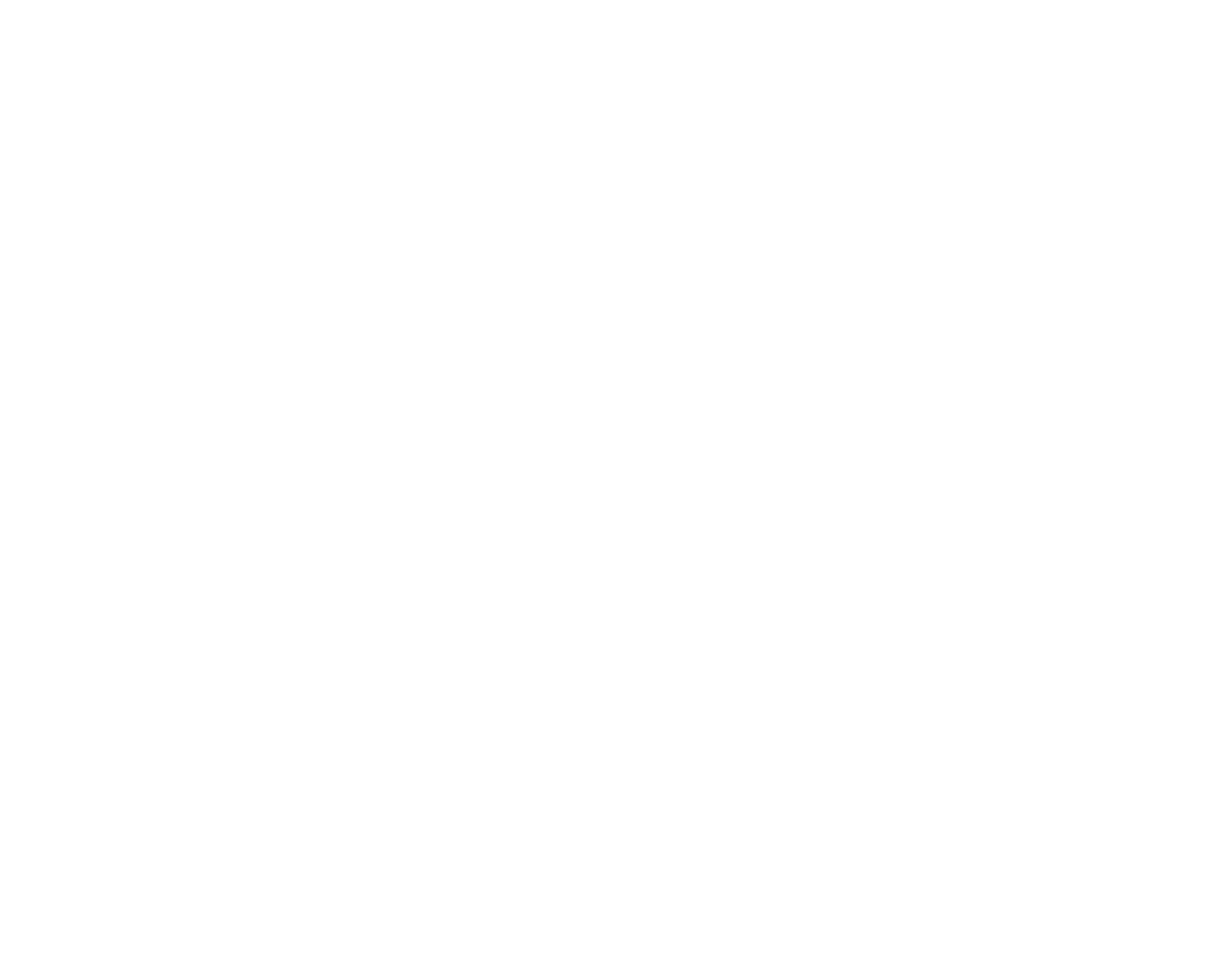
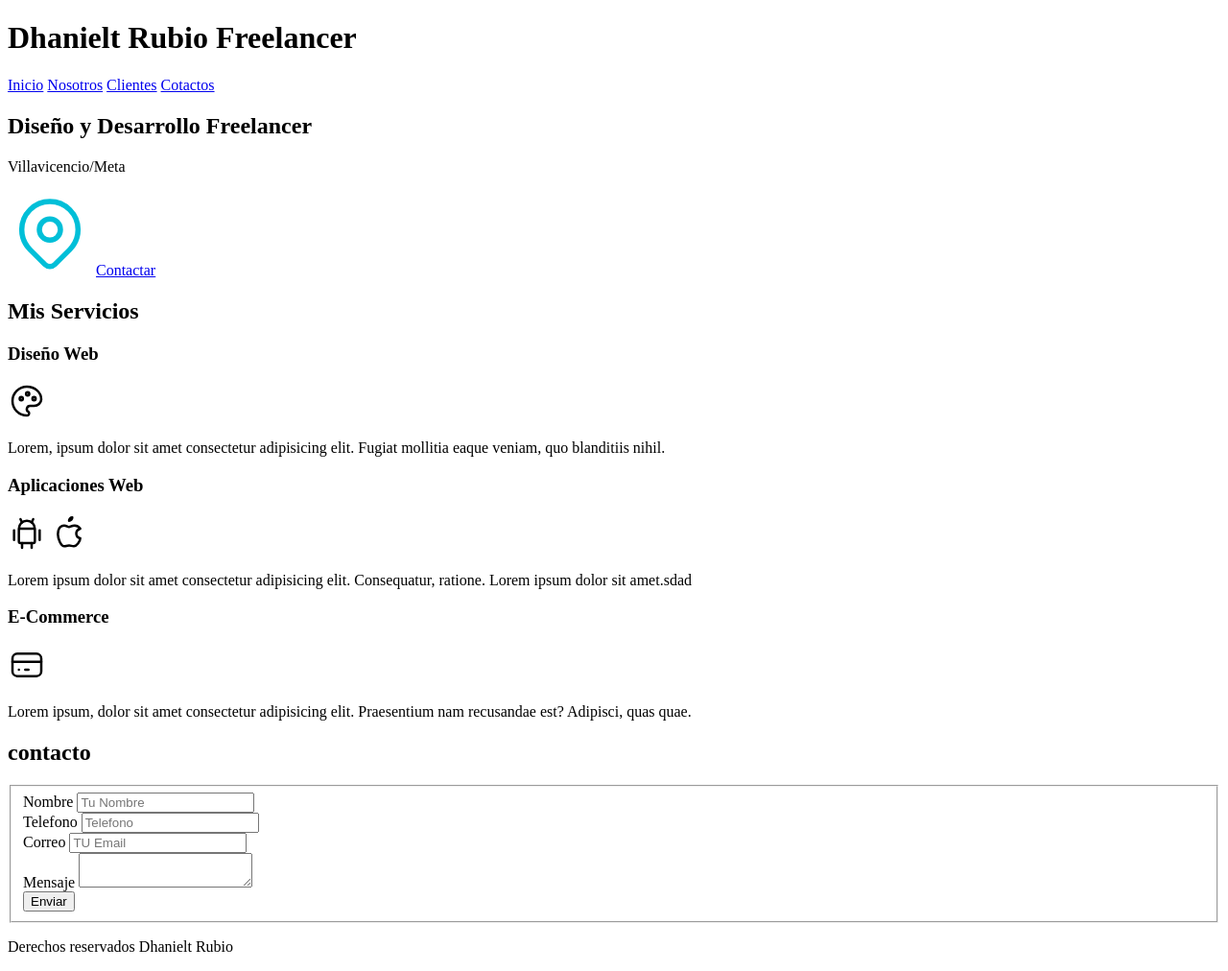
Before and after one commit to dhanielt/PrimeraWeb, a plain HTML site: page index.html in a window 1280 px wide. Shown: the whole page at 96% size. Before the commit the page ends 800 px from the top, so only its background shows below. Drawn offline with Linux system fonts and the light colour scheme.

Commit message:
HTML teminado

```diff
--- a/index.html
+++ b/index.html
@@ -7,5 +7,115 @@
 </head>
 <body>
 
+  <header>
+    <h1>Dhanielt Rubio Freelancer</h1>
+  </header>
+
+  <nav>
+    <a href="#">Inicio</a>
+    <a href="#">Nosotros</a>
+    <a href="#">Clientes</a>
+    <a href="#">Cotactos</a>
+  </nav>
+
+  <section>
+    <h2>Diseño y Desarrollo Freelancer</h2>
+    <p>Villavicencio/Meta</p>
+    <svg xmlns="http://www.w3.org/2000/svg" class="icon icon-tabler icon-tabler-map-pin" width="88" height="88" viewBox="0 0 24 24" stroke-width="1.5" stroke="#00bfd8" fill="none" stroke-linecap="round" stroke-linejoin="round">
+      <path stroke="none" d="M0 0h24v24H0z" fill="none"/>
+      <path d="M9 11a3 3 0 1 0 6 0a3 3 0 0 0 -6 0" />
+      <path d="M17.657 16.657l-4.243 4.243a2 2 0 0 1 -2.827 0l-4.244 -4.243a8 8 0 1 1 11.314 0z" />
+    </svg>
+    <a href="#">Contactar</a>
+  </section>
+
+  <main>
+
+    <h2>Mis Servicios</h2>
+
+    <section>
+      <h3>Diseño Web</h3>
+      <svg xmlns="http://www.w3.org/2000/svg" class="icon icon-tabler icon-tabler-palette" width="40" height="40" viewBox="0 0 24 24" stroke-width="1.5" stroke="#000000" fill="none" stroke-linecap="round" stroke-linejoin="round">
+        <path stroke="none" d="M0 0h24v24H0z" fill="none"/>
+        <path d="M12 21a9 9 0 0 1 0 -18c4.97 0 9 3.582 9 8c0 1.06 -.474 2.078 -1.318 2.828c-.844 .75 -1.989 1.172 -3.182 1.172h-2.5a2 2 0 0 0 -1 3.75a1.3 1.3 0 0 1 -1 2.25" />
+        <path d="M8.5 10.5m-1 0a1 1 0 1 0 2 0a1 1 0 1 0 -2 0" />
+        <path d="M12.5 7.5m-1 0a1 1 0 1 0 2 0a1 1 0 1 0 -2 0" />
+        <path d="M16.5 10.5m-1 0a1 1 0 1 0 2 0a1 1 0 1 0 -2 0" />
+      </svg>
+      <p>Lorem, ipsum dolor sit amet consectetur adipisicing elit. Fugiat mollitia eaque veniam, quo blanditiis nihil.</p>
+    </section>
+
+    <section>
+      <h3>Aplicaciones  Web</h3>
+      <svg xmlns="http://www.w3.org/2000/svg" class="icon icon-tabler icon-tabler-brand-android" width="40" height="40" viewBox="0 0 24 24" stroke-width="1.5" stroke="#000000" fill="none" stroke-linecap="round" stroke-linejoin="round">
+        <path stroke="none" d="M0 0h24v24H0z" fill="none"/>
+        <path d="M4 10l0 6" />
+        <path d="M20 10l0 6" />
+        <path d="M7 9h10v8a1 1 0 0 1 -1 1h-8a1 1 0 0 1 -1 -1v-8a5 5 0 0 1 10 0" />
+        <path d="M8 3l1 2" />
+        <path d="M16 3l-1 2" />
+        <path d="M9 18l0 3" />
+        <path d="M15 18l0 3" />
+      </svg>
+      <svg xmlns="http://www.w3.org/2000/svg" class="icon icon-tabler icon-tabler-brand-apple" width="40" height="40" viewBox="0 0 24 24" stroke-width="1.5" stroke="#000000" fill="none" stroke-linecap="round" stroke-linejoin="round">
+        <path stroke="none" d="M0 0h24v24H0z" fill="none"/>
+        <path d="M9 7c-3 0 -4 3 -4 5.5c0 3 2 7.5 4 7.5c1.088 -.046 1.679 -.5 3 -.5c1.312 0 1.5 .5 3 .5s4 -3 4 -5c-.028 -.01 -2.472 -.403 -2.5 -3c-.019 -2.17 2.416 -2.954 2.5 -3c-1.023 -1.492 -2.951 -1.963 -3.5 -2c-1.433 -.111 -2.83 1 -3.5 1c-.68 0 -1.9 -1 -3 -1z" />
+        <path d="M12 4a2 2 0 0 0 2 -2a2 2 0 0 0 -2 2" />
+      </svg>
+      <p>Lorem ipsum dolor sit amet consectetur adipisicing elit. Consequatur, ratione. Lorem ipsum dolor sit amet.sdad</p>
+    </section>
+
+    <section>
+      <h3>E-Commerce</h3>
+      <svg xmlns="http://www.w3.org/2000/svg" class="icon icon-tabler icon-tabler-credit-card" width="40" height="40" viewBox="0 0 24 24" stroke-width="1.5" stroke="#000000" fill="none" stroke-linecap="round" stroke-linejoin="round">
+        <path stroke="none" d="M0 0h24v24H0z" fill="none"/>
+        <path d="M3 5m0 3a3 3 0 0 1 3 -3h12a3 3 0 0 1 3 3v8a3 3 0 0 1 -3 3h-12a3 3 0 0 1 -3 -3z" />
+        <path d="M3 10l18 0" />
+        <path d="M7 15l.01 0" />
+        <path d="M11 15l2 0" />
+      </svg>
+      <p>Lorem ipsum, dolor sit amet consectetur adipisicing elit. Praesentium nam recusandae est? Adipisci, quas quae.</p>
+    </section>
+
+  </main>
+
+  <section>
+    <h2>contacto</h2>
+
+    <form>
+      <fieldset>
+
+        <div>
+          <label>Nombre</label>
+          <input type="text" placeholder="Tu Nombre">
+        </div>
+
+        <div>
+          <label>Telefono</label>
+          <input type="tel" placeholder="Telefono">
+        </div>
+
+        <div>
+          <label>Correo</label>
+          <input type="email" placeholder="TU Email">
+        </div>
+
+        <div>
+          <label>Mensaje</label>
+          <textarea></textarea>
+        </div>
+
+        <div>
+          <input type="submit" value="Enviar">
+        </div>
+
+      </fieldset>
+    </form>
+  </section>
+
+  <footer>
+    <p>Derechos reservados Dhanielt Rubio</p>
+  </footer>
+
 </body>
 </html>
```
